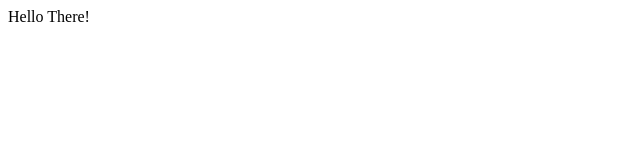
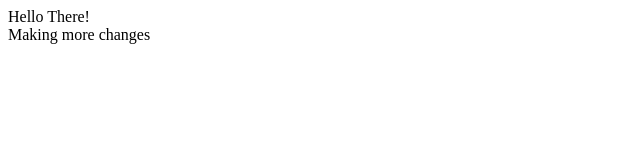
Before and after one commit to mrumayi20/Practice, a plain HTML site: page index.html in a window 1280 px wide. Shown: the whole page, without its empty margins (0-640 px from the left). Drawn offline with Linux system fonts and the light colour scheme.

Commit message:
adding another line to index.html

```diff
--- a/index.html
+++ b/index.html
@@ -1,2 +1,3 @@
 
 <div>Hello There!</div>
+<div> Making more changes </div>
```
